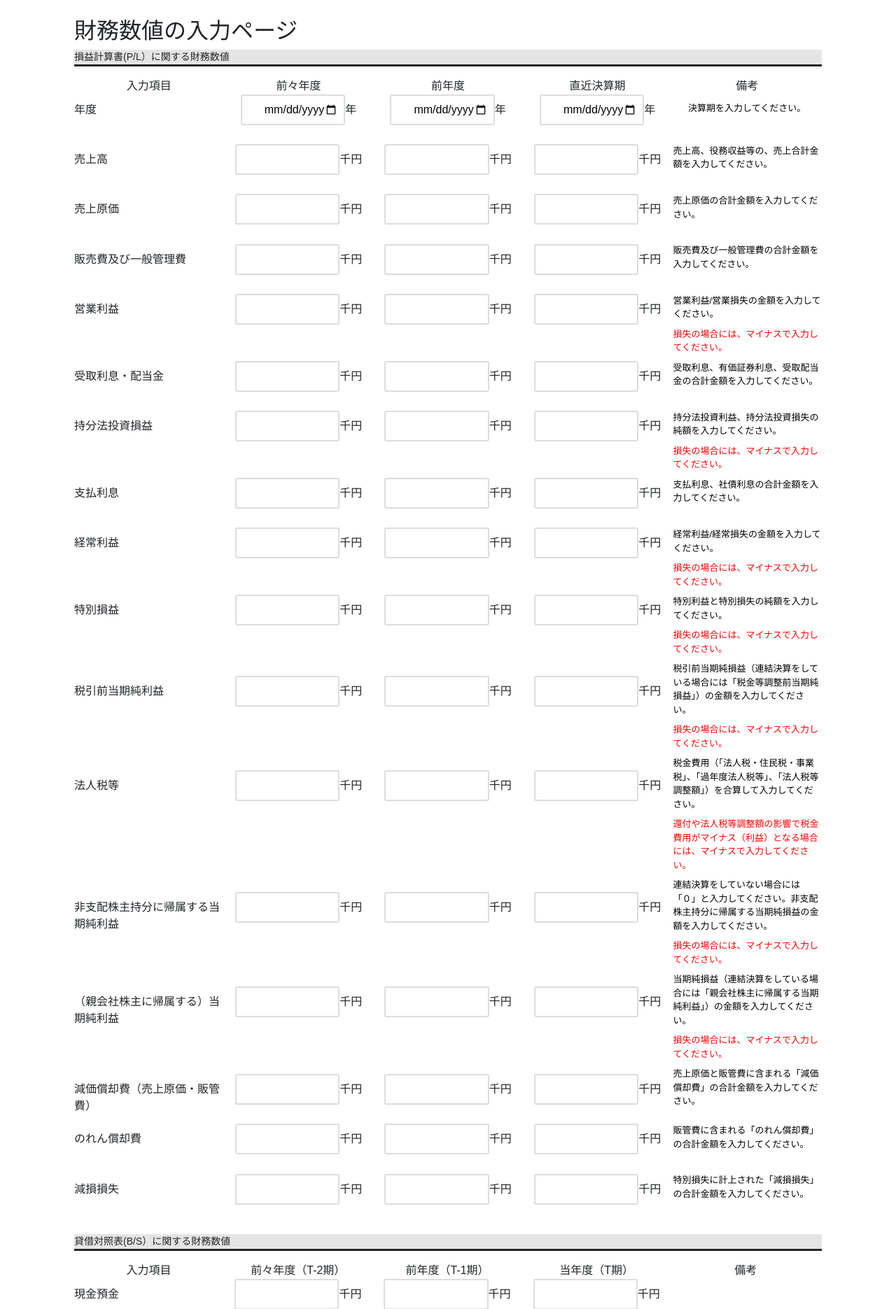
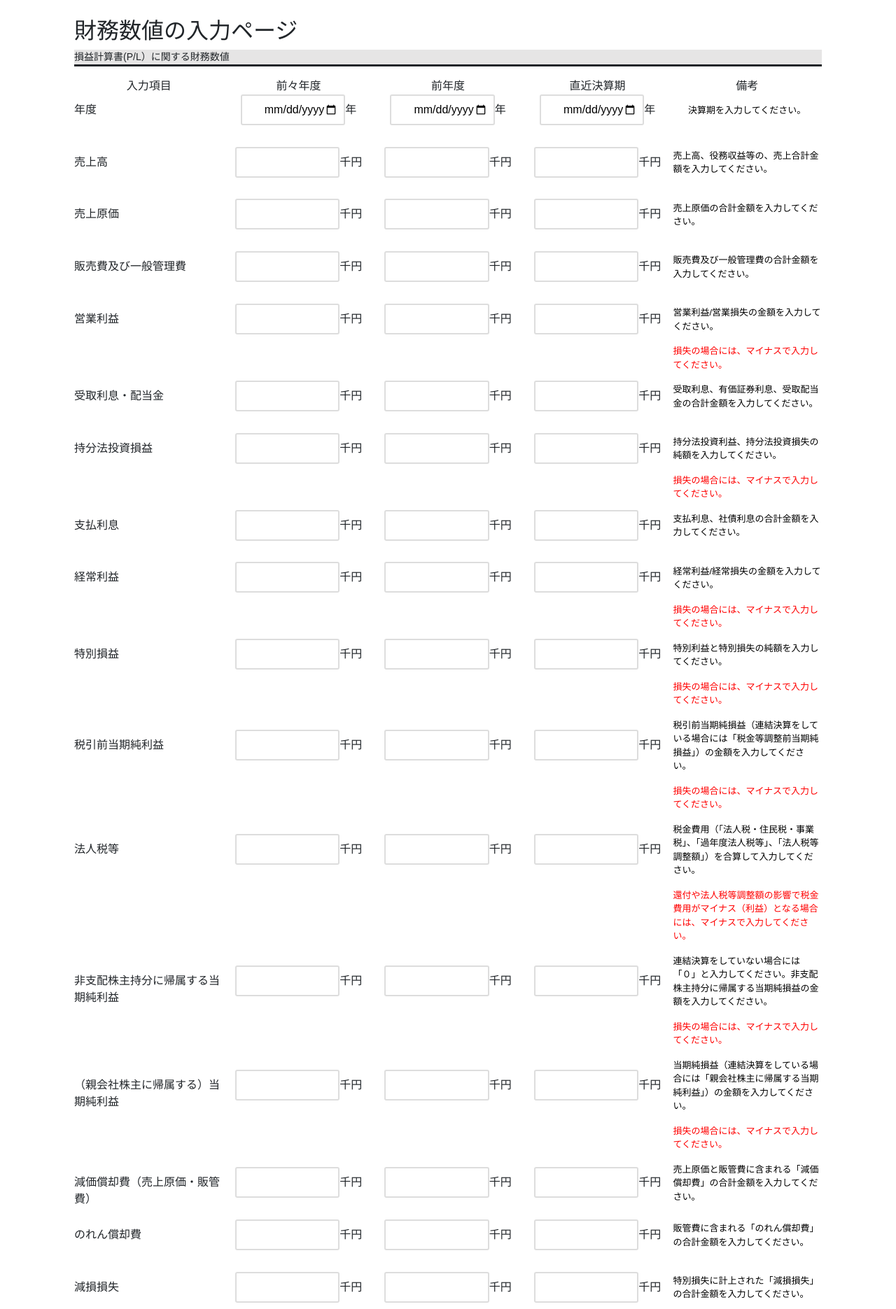
Before and after one commit to AtsushiArai/WebApps, a Django app: page /valuation/ in a window 1280 px wide. Shown: the part 532-2403 px from the top of the page at 70% size. Run offline with Django 3.2, Linux system fonts and the light colour scheme; some libraries are stand-ins or nearby versions.

Commit message:
stylesheet fix.

```diff
--- a/valuation/static/valuation/css/style.css
+++ b/valuation/static/valuation/css/style.css
@@ -76,6 +76,7 @@ input {
     font-size: small;
     margin: 0rem;
     padding: 1px;
+    padding-top: 0.5rem;
     padding-bottom: 0.5rem;
 }
 
@@ -87,6 +88,7 @@ input {
     color: red;
     margin: 0rem;
     padding: 1px;
+    padding-top: 0.5rem;
     padding-bottom: 0.5rem;
 }
 
```
